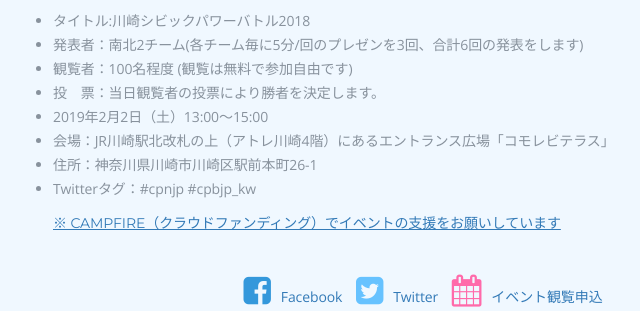
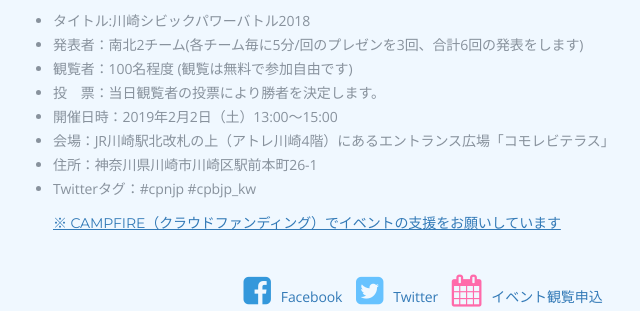
Before and after one commit to openkawasaki/cpbjp_kw, a Django app: page / in a window 1280 px wide. Shown: the part 905-1216 px from the top of the page, without its empty margins (222-862 px from the left). Run offline with Django 3.2, Linux system fonts and the light colour scheme; some libraries are stand-ins or nearby versions.

Commit message:
Update 開催日時タイトル追加

```diff
--- a/web/templates/web/index.html
+++ b/web/templates/web/index.html
@@ -54,7 +54,7 @@
                         <li>発表者：南北2チーム(各チーム毎に5分/回のプレゼンを3回、合計6回の発表をします)</li>
                         <li>観覧者：100名程度 (観覧は無料で参加自由です)</li>
                         <li>投　票：当日観覧者の投票により勝者を決定します。</li>
-                        <li>2019年2月2日（土）13:00〜15:00</li>
+                        <li>開催日時：2019年2月2日（土）13:00〜15:00</li>
                         <li>会場：JR川崎駅北改札の上（アトレ川崎4階）にあるエントランス広場「コモレビテラス」</li>
                         <li>住所：神奈川県川崎市川崎区駅前本町26-1</li>
                         <li>Twitterタグ：#cpnjp #cpbjp_kw</li>
```
